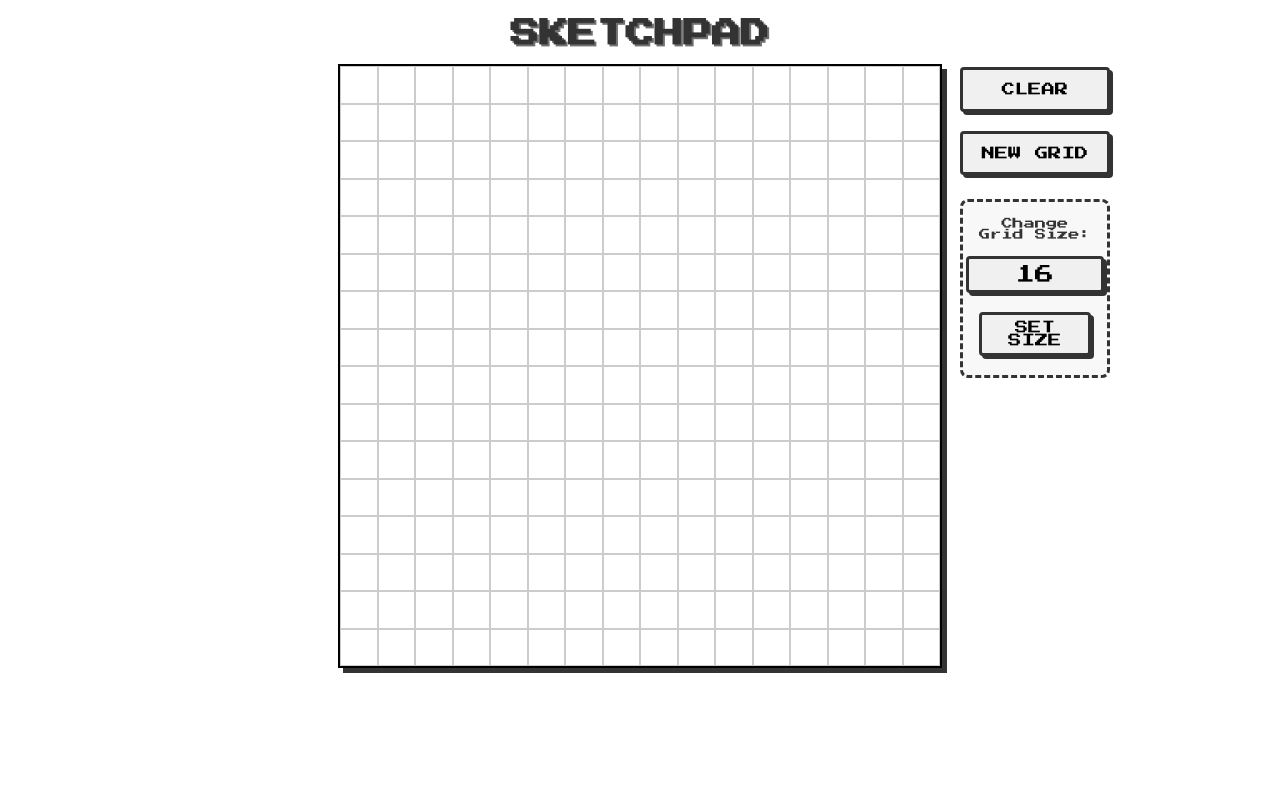
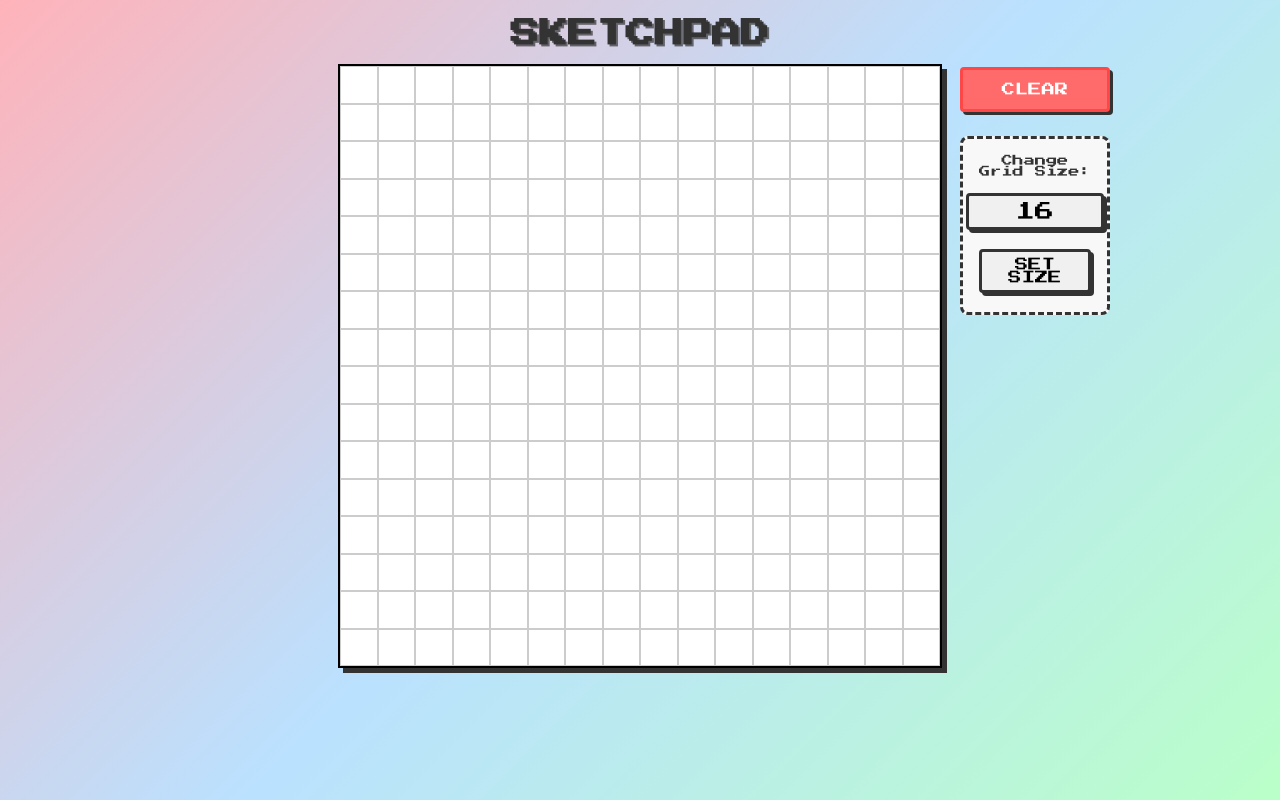
Before and after one commit to davidspiegs/etch_a_sketch_odin_project, a plain HTML site: page index.html in a window 1280 px wide. Drawn offline with Linux system fonts and the light colour scheme.

Commit message:
Slight visual changes - mainly background color. Removed an unnecessary button.

```diff
--- a/index.html
+++ b/index.html
@@ -14,7 +14,6 @@
         <div class="controls">
             <div class="buttons">
                 <button id="clearButton">Clear</button>
-                <button id="newGridButton">New Grid</button>
             </div>
             <div class="input-container">
                 <input type="text" placeholder="Size of Board" value="16" />
--- a/script.js
+++ b/script.js
@@ -1,7 +1,6 @@
 // Get DOM elements
 const board = document.querySelector('.board');
 const clearButton = document.getElementById('clearButton');
-const newGridButton = document.getElementById('newGridButton');
 const setSizeButton = document.getElementById('setSizeButton');
 const sizeInput = document.querySelector('.input-container input');
 
--- a/style.css
+++ b/style.css
@@ -6,6 +6,7 @@ body {
     padding-top: 0rem;
     min-height: 100vh;
     margin: 0;
+    background: linear-gradient(135deg, #ffb3ba, #bae1ff, #baffc9);  /* Soft pastel gradient */
 }
 
 h1 {
@@ -150,3 +151,14 @@ h1 {
     border-color: #666;
     background: #fff;
 }
+
+/* Specific styling for the clear button */
+#clearButton {
+    background-color: #ff6b6b;
+    color: white;
+    border-color: #ff4747;
+}
+
+#clearButton:hover {
+    background-color: #ff4747;
+}
```
